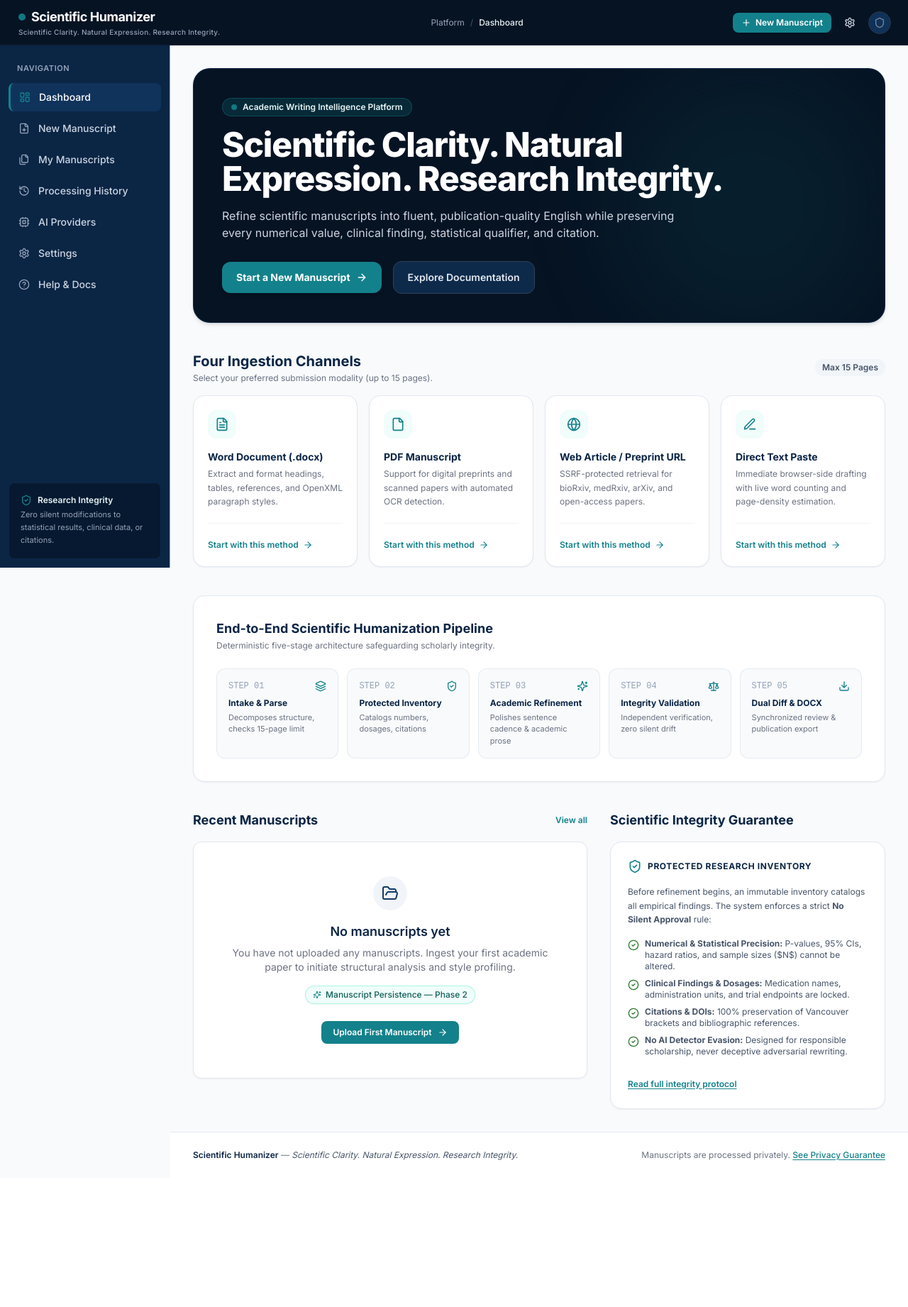
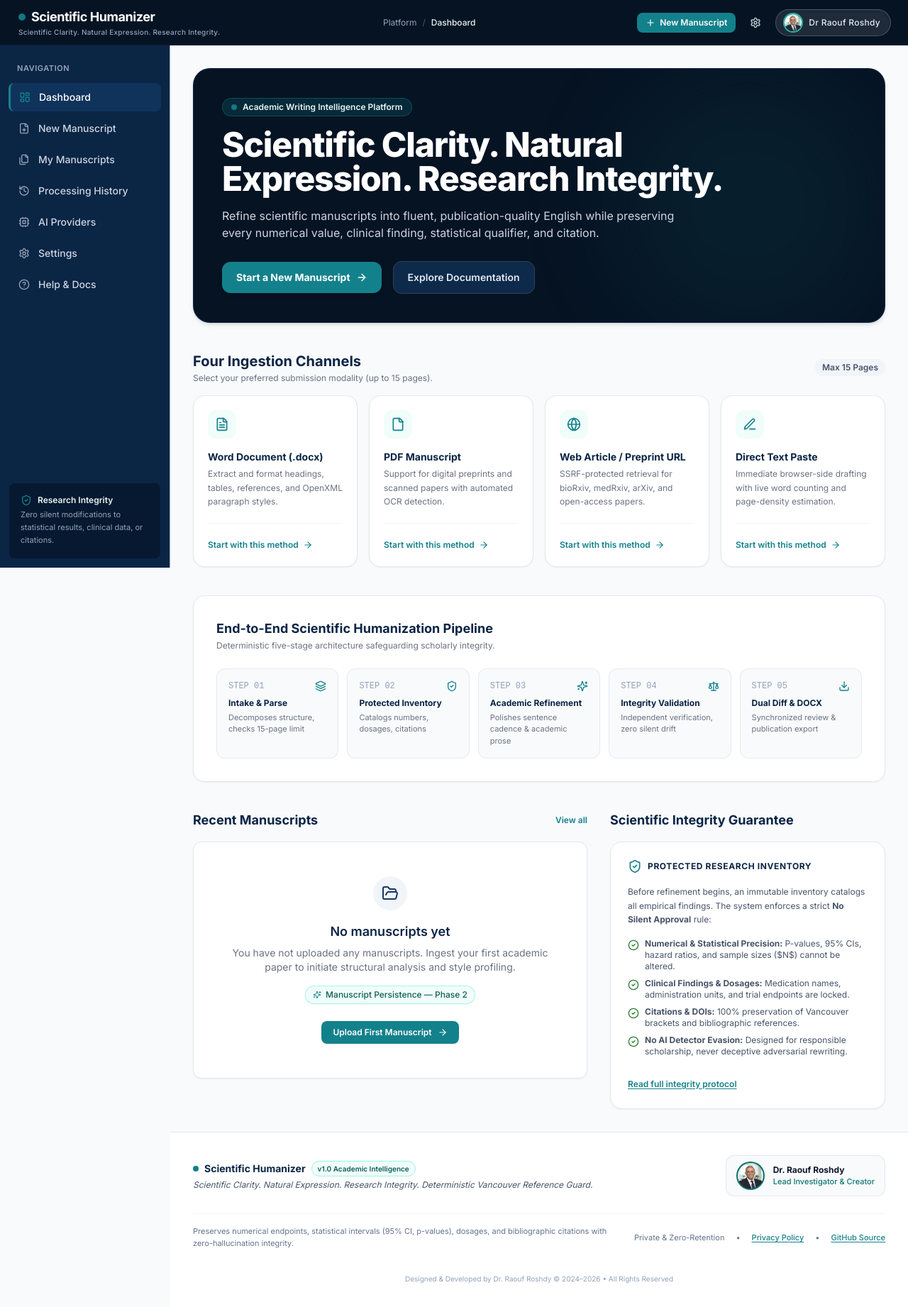
Before and after one commit to roroleaks/Humanizer, a Next.js app: page / in a window 1280 px wide. Shown: the whole page at 71% size. Before the commit the page ends 1660 px from the top, so only its background shows below. Built offline with nearby package versions, Linux system fonts and the light colour scheme.

Commit message:
feat(branding): add Dr. Raouf Roshdy photo and signature block to header and footer

```diff
--- a/src/components/layout/app-footer.tsx
+++ b/src/components/layout/app-footer.tsx
@@ -2,24 +2,85 @@
 
 import React from 'react';
 import Link from 'next/link';
+import Image from 'next/image';
 
 export function AppFooter() {
+  const currentYear = new Date().getFullYear();
+
   return (
-    <footer className="mt-auto py-6 px-4 md:px-8 border-t border-surface-borderSubtle bg-surface-cardBackground text-xs text-neutral-gray">
-      <div className="max-w-7xl mx-auto flex flex-col sm:flex-row items-center justify-between gap-3 text-center sm:text-left">
-        <div>
-          <span className="font-semibold text-brand-navyPrimary">Scientific Humanizer</span>
-          <span className="hidden sm:inline"> — </span>
-          <span className="italic text-neutral-textSecondary">Scientific Clarity. Natural Expression. Research Integrity.</span>
+    <footer className="mt-auto py-8 px-4 md:px-8 border-t border-surface-borderSubtle bg-surface-cardBackground text-xs text-neutral-gray">
+      <div className="max-w-7xl mx-auto space-y-6">
+        {/* Top: Brand info and author profile card */}
+        <div className="flex flex-col sm:flex-row items-center justify-between gap-4 text-center sm:text-left">
+          <div className="space-y-1">
+            <div className="flex items-center justify-center sm:justify-start gap-2">
+              <span className="w-2 h-2 rounded-full bg-teal-accent inline-block" />
+              <span className="font-bold text-sm text-brand-navyPrimary">Scientific Humanizer</span>
+              <span className="bg-teal-50 border border-teal-200 text-teal-800 rounded-full px-2 py-0.5 text-[10px] font-semibold">
+                v1.0 Academic Intelligence
+              </span>
+            </div>
+            <p className="text-xs text-neutral-textSecondary italic">
+              Scientific Clarity. Natural Expression. Research Integrity. Deterministic Vancouver Reference Guard.
+            </p>
+          </div>
+
+          {/* Author Signature Block */}
+          <a
+            href="https://github.com/roroleaks"
+            target="_blank"
+            rel="noopener noreferrer"
+            className="flex items-center gap-3 bg-slate-50 hover:bg-slate-100/80 border border-slate-200/90 px-3.5 py-2 rounded-xl transition-all shadow-xs group"
+          >
+            <div className="relative w-10 h-10 rounded-full overflow-hidden border-2 border-teal-600/50 shrink-0 bg-teal-900 shadow-xs">
+              <Image
+                src="/dr-raouf.jpg"
+                alt="Dr Raouf Roshdy"
+                fill
+                sizes="40px"
+                className="object-cover"
+              />
+            </div>
+            <div className="text-left">
+              <div className="text-xs font-bold text-slate-900 group-hover:text-teal-800 transition-colors">
+                Dr. Raouf Roshdy
+              </div>
+              <div className="text-[11px] text-teal-700 font-medium">
+                Lead Investigator & Creator
+              </div>
+            </div>
+          </a>
         </div>
-        <div>
-          <span>Manuscripts are processed privately. </span>
-          <Link
-            href="/help#privacy"
-            className="text-teal-accent hover:text-teal-hover underline underline-offset-2 font-medium focus:outline-none focus-visible:ring-1 focus-visible:ring-teal-accent"
-          >
-            See Privacy Guarantee
-          </Link>
+
+        {/* Middle: Compliance, privacy and academic notes */}
+        <div className="pt-4 border-t border-slate-100 flex flex-col md:flex-row items-center justify-between gap-3 text-[11px] text-slate-500 text-center md:text-left">
+          <p className="max-w-2xl leading-relaxed">
+            Preserves numerical endpoints, statistical intervals (95% CI, p-values), dosages, and bibliographic citations with zero-hallucination integrity.
+          </p>
+          <div className="flex items-center gap-4 shrink-0">
+            <span>Private & Zero-Retention</span>
+            <span>•</span>
+            <Link
+              href="/help#privacy"
+              className="text-teal-accent hover:text-teal-hover underline underline-offset-2 font-medium"
+            >
+              Privacy Policy
+            </Link>
+            <span>•</span>
+            <a
+              href="https://github.com/roroleaks/Humanizer"
+              target="_blank"
+              rel="noopener noreferrer"
+              className="text-teal-accent hover:text-teal-hover underline underline-offset-2 font-medium"
+            >
+              GitHub Source
+            </a>
+          </div>
+        </div>
+
+        {/* Bottom copyright line matching previous repos */}
+        <div className="text-center pt-2 text-[10px] text-slate-400">
+          Designed & Developed by Dr. Raouf Roshdy © 2024–{currentYear} • All Rights Reserved
         </div>
       </div>
     </footer>
--- a/src/components/layout/app-header.tsx
+++ b/src/components/layout/app-header.tsx
@@ -2,8 +2,9 @@
 
 import React from 'react';
 import Link from 'next/link';
+import Image from 'next/image';
 import { usePathname } from 'next/navigation';
-import { Plus, Settings, Menu, Shield } from 'lucide-react';
+import { Plus, Settings, Menu } from 'lucide-react';
 
 interface AppHeaderProps {
   onToggleSidebar?: () => void;
@@ -24,7 +25,7 @@ const ROUTE_TITLES: Record<string, string> = {
 
 /**
  * Top application header providing branding, responsive navigation toggle,
- * breadcrumbs, and primary CTA actions.
+ * breadcrumbs, primary CTA actions, and author profile signature.
  */
 export function AppHeader({ onToggleSidebar }: AppHeaderProps) {
   const pathname = usePathname();
@@ -69,14 +70,14 @@ export function AppHeader({ onToggleSidebar }: AppHeaderProps) {
         <span className="text-teal-light font-medium">{currentTitle}</span>
       </nav>
 
-      {/* Right: Actions */}
-      <div className="flex items-center gap-2.5">
+      {/* Right: Actions & Author Signature */}
+      <div className="flex items-center gap-3">
         <Link
           href="/new"
           className="inline-flex items-center gap-1.5 px-3 py-1.5 text-xs font-semibold rounded-lg bg-teal-accent text-white hover:bg-teal-hover focus:outline-none focus-visible:ring-2 focus-visible:ring-offset-2 focus-visible:ring-teal-accent transition-all shadow-sm"
         >
           <Plus className="w-3.5 h-3.5" aria-hidden="true" />
-          <span>New Manuscript</span>
+          <span className="hidden sm:inline">New Manuscript</span>
         </Link>
 
         <Link
@@ -88,23 +89,28 @@ export function AppHeader({ onToggleSidebar }: AppHeaderProps) {
           <Settings className="w-4 h-4" aria-hidden="true" />
         </Link>
 
-        {/* User avatar placeholder (Sign-in coming in Phase 9) */}
-        <div className="relative group">
-          <button
-            type="button"
-            disabled
-            className="flex items-center justify-center w-8 h-8 rounded-full bg-brand-navyLight text-slate-400 border border-slate-700 cursor-not-allowed opacity-80"
-            aria-label="User Account (Sign-in coming in Phase 9)"
-          >
-            <Shield className="w-4 h-4" aria-hidden="true" />
-          </button>
-          <div
-            role="tooltip"
-            className="absolute right-0 top-full mt-2 hidden group-hover:block z-50 w-44 p-2 text-[11px] bg-slate-900 text-slate-200 rounded shadow-lg border border-slate-800"
-          >
-            User authentication & workspace profiles coming in Phase 9.
+        {/* Dr. Raouf Roshdy Signature Avatar Block */}
+        <a
+          href="https://github.com/roroleaks"
+          target="_blank"
+          rel="noopener noreferrer"
+          className="flex items-center gap-2 bg-white/10 hover:bg-white/15 border border-white/20 px-2.5 py-1 rounded-full shadow-inner transition-all group"
+          title="Designed & Developed by Dr. Raouf Roshdy"
+        >
+          <div className="relative w-7 h-7 rounded-full overflow-hidden border-2 border-teal-400/80 shrink-0 bg-teal-950">
+            <Image
+              src="/dr-raouf.jpg"
+              alt="Dr Raouf Roshdy"
+              fill
+              sizes="28px"
+              className="object-cover"
+              priority
+            />
           </div>
-        </div>
+          <span className="text-xs font-medium text-slate-200 group-hover:text-white tracking-wide pr-1 hidden sm:inline">
+            Dr Raouf Roshdy
+          </span>
+        </a>
       </div>
     </header>
   );
```
Also changed, not shown: public/dr-raouf.jpg (added).
